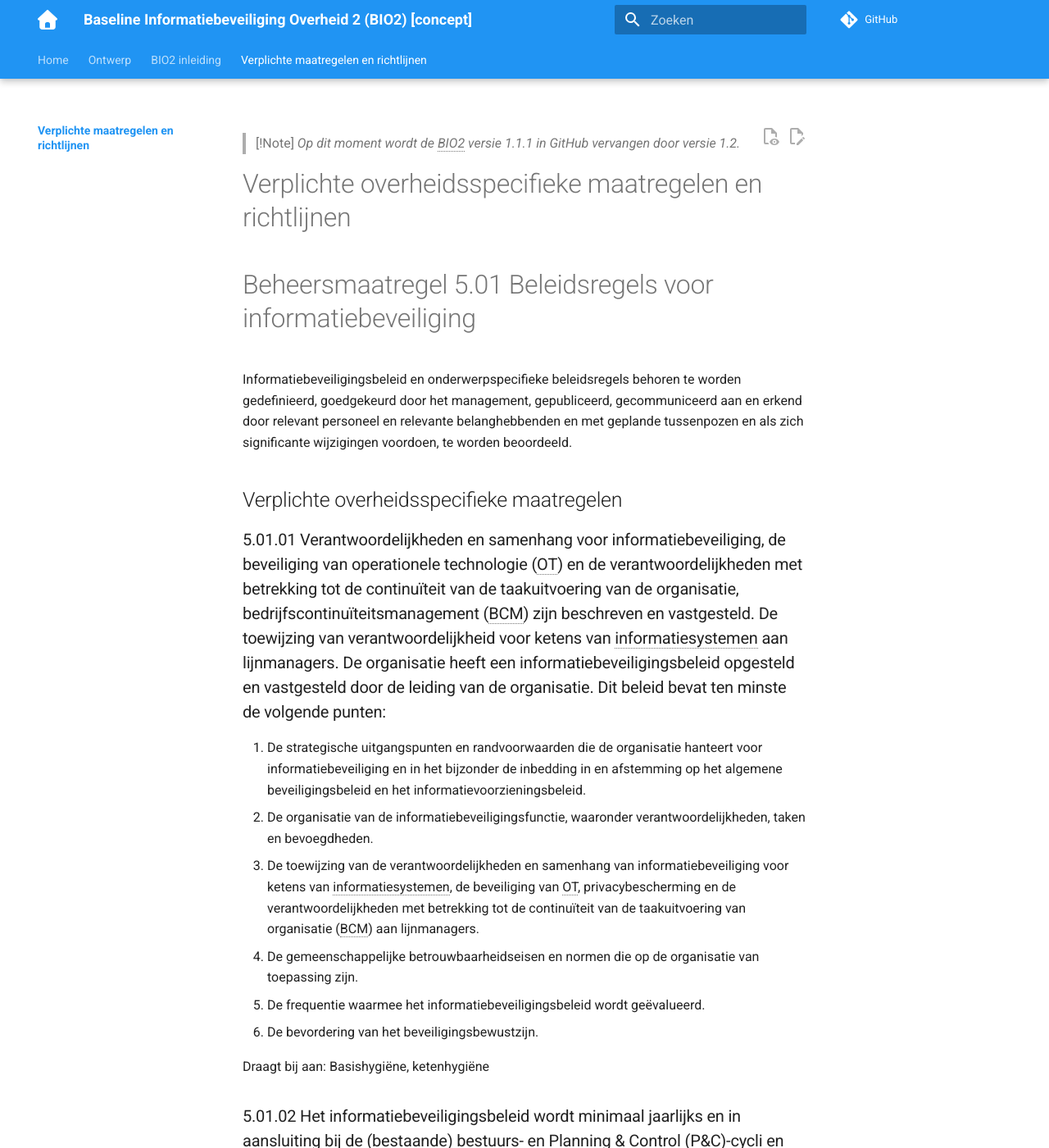
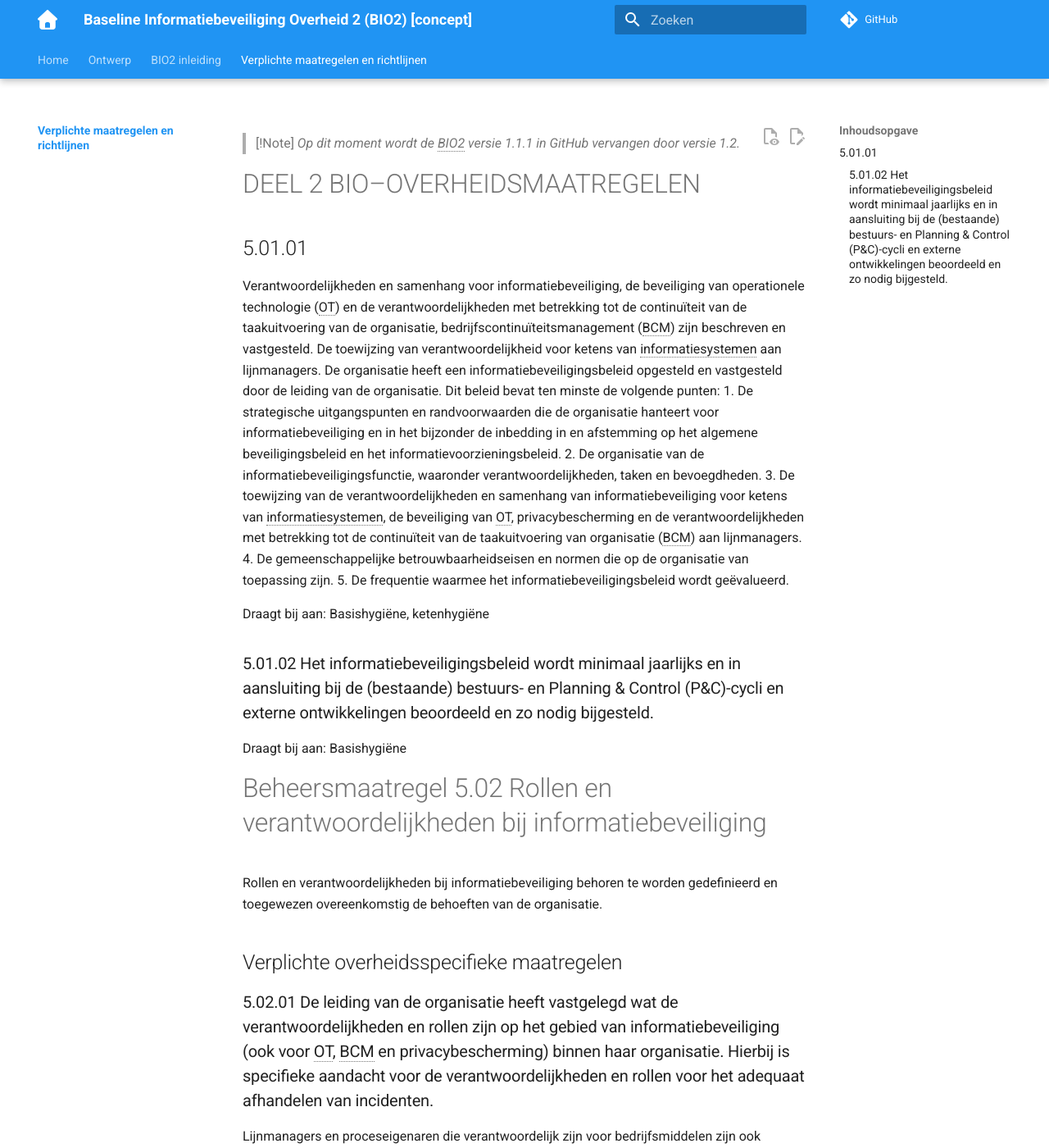
Before and after one commit to MinBZK/Baseline-Informatiebeveiliging-Overheid, an MkDocs documentation site: the page built from docs/maatregelen/index.md, in a window 1280 px wide and 1400 px high. Shown: the whole window at 82% size. Built offline with MkDocs 1.6.1 and Material for MkDocs 9.7.7, drawn with Linux system fonts in a browser that asks for light colours; comment, search, counter and statistics services are not loaded.

Commit message:
Update index.md
5.01.01 vervangen.

```diff
--- a/docs/maatregelen/index.md
+++ b/docs/maatregelen/index.md
@@ -1,25 +1,20 @@
 > [!Note]
 > _Op dit moment wordt de BIO2 versie 1.1.1 in GitHub vervangen door versie 1.2._
 
-# Verplichte overheidsspecifieke maatregelen en richtlijnen
+# DEEL 2 BIO–OVERHEIDSMAATREGELEN
 
-# Beheersmaatregel 5.01 Beleidsregels voor informatiebeveiliging
-
-Informatiebeveiligingsbeleid en onderwerpspecifieke beleidsregels behoren te worden gedefinieerd, goedgekeurd door het management, gepubliceerd, gecommuniceerd aan en erkend door relevant personeel en relevante belanghebbenden en met geplande tussenpozen en als zich significante wijzigingen voordoen, te worden beoordeeld.
-
-## Verplichte overheidsspecifieke maatregelen
-
-### 5.01.01 Verantwoordelijkheden en samenhang voor informatiebeveiliging, de beveiliging van operationele technologie (OT) en de verantwoordelijkheden met betrekking tot de continuïteit van de taakuitvoering van de organisatie, bedrijfscontinuïteitsmanagement (BCM) zijn beschreven en vastgesteld. De toewijzing van verantwoordelijkheid voor ketens van informatiesystemen aan lijnmanagers. De organisatie heeft een informatiebeveiligingsbeleid opgesteld en vastgesteld door de leiding van de organisatie. Dit beleid bevat ten minste de volgende punten:
-
- 1. De strategische uitgangspunten en randvoorwaarden die de organisatie hanteert voor informatiebeveiliging en in het bijzonder de inbedding in en afstemming op het algemene beveiligingsbeleid en het informatievoorzieningsbeleid.
- 2. De organisatie van de informatiebeveiligingsfunctie, waaronder verantwoordelijkheden, taken en bevoegdheden.
- 3. De toewijzing van de verantwoordelijkheden en samenhang van informatiebeveiliging voor ketens van informatiesystemen, de beveiliging van OT, privacybescherming en de verantwoordelijkheden met betrekking tot de continuïteit van de taakuitvoering van organisatie (BCM) aan lijnmanagers.
- 4. De gemeenschappelijke betrouwbaarheidseisen en normen die op de organisatie van toepassing zijn.
- 5. De frequentie waarmee het informatiebeveiligingsbeleid wordt geëvalueerd.
- 6. De bevordering van het beveiligingsbewustzijn.
+## 5.01.01
+Verantwoordelijkheden en samenhang voor informatiebeveiliging, de beveiliging van operationele technologie (OT) en de verantwoordelijkheden met betrekking tot de continuïteit van de taakuitvoering van de organisatie, bedrijfscontinuïteitsmanagement (BCM) zijn
+beschreven en vastgesteld.
+De toewijzing van verantwoordelijkheid voor ketens van informatiesystemen aan lijnmanagers. De organisatie heeft een informatiebeveiligingsbeleid opgesteld en vastgesteld door de leiding van de organisatie.
+Dit beleid bevat ten minste de volgende punten:
+1. De strategische uitgangspunten en randvoorwaarden die de organisatie hanteert voor informatiebeveiliging en in het bijzonder de inbedding in en afstemming op het algemene beveiligingsbeleid en het informatievoorzieningsbeleid.
+2. De organisatie van de informatiebeveiligingsfunctie, waaronder verantwoordelijkheden, taken en bevoegdheden.
+3. De toewijzing van de verantwoordelijkheden en samenhang van informatiebeveiliging voor ketens van informatiesystemen, de beveiliging van OT, privacybescherming en de verantwoordelijkheden met betrekking tot de continuïteit van de taakuitvoering van organisatie (BCM) aan lijnmanagers.
+4. De gemeenschappelijke betrouwbaarheidseisen en normen die op de organisatie van toepassing zijn.
+5. De frequentie waarmee het informatiebeveiligingsbeleid wordt geëvalueerd.
 
 Draagt bij aan: Basishygiëne, ketenhygiëne
-
 
 ### 5.01.02 Het informatiebeveiligingsbeleid wordt minimaal jaarlijks en in aansluiting bij de (bestaande) bestuurs- en Planning & Control (P&C)-cycli en externe ontwikkelingen beoordeeld en zo nodig bijgesteld.
 
```
